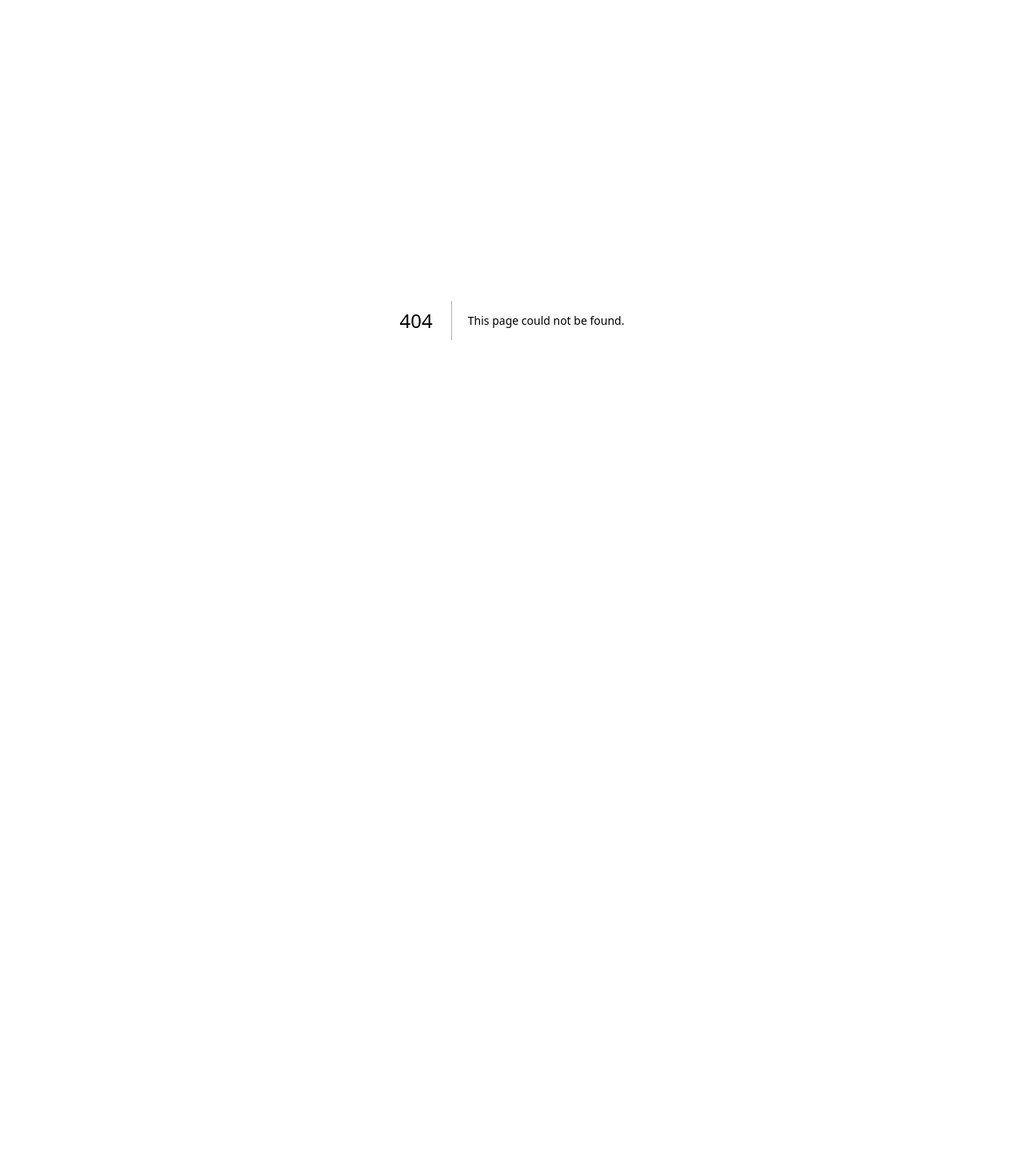
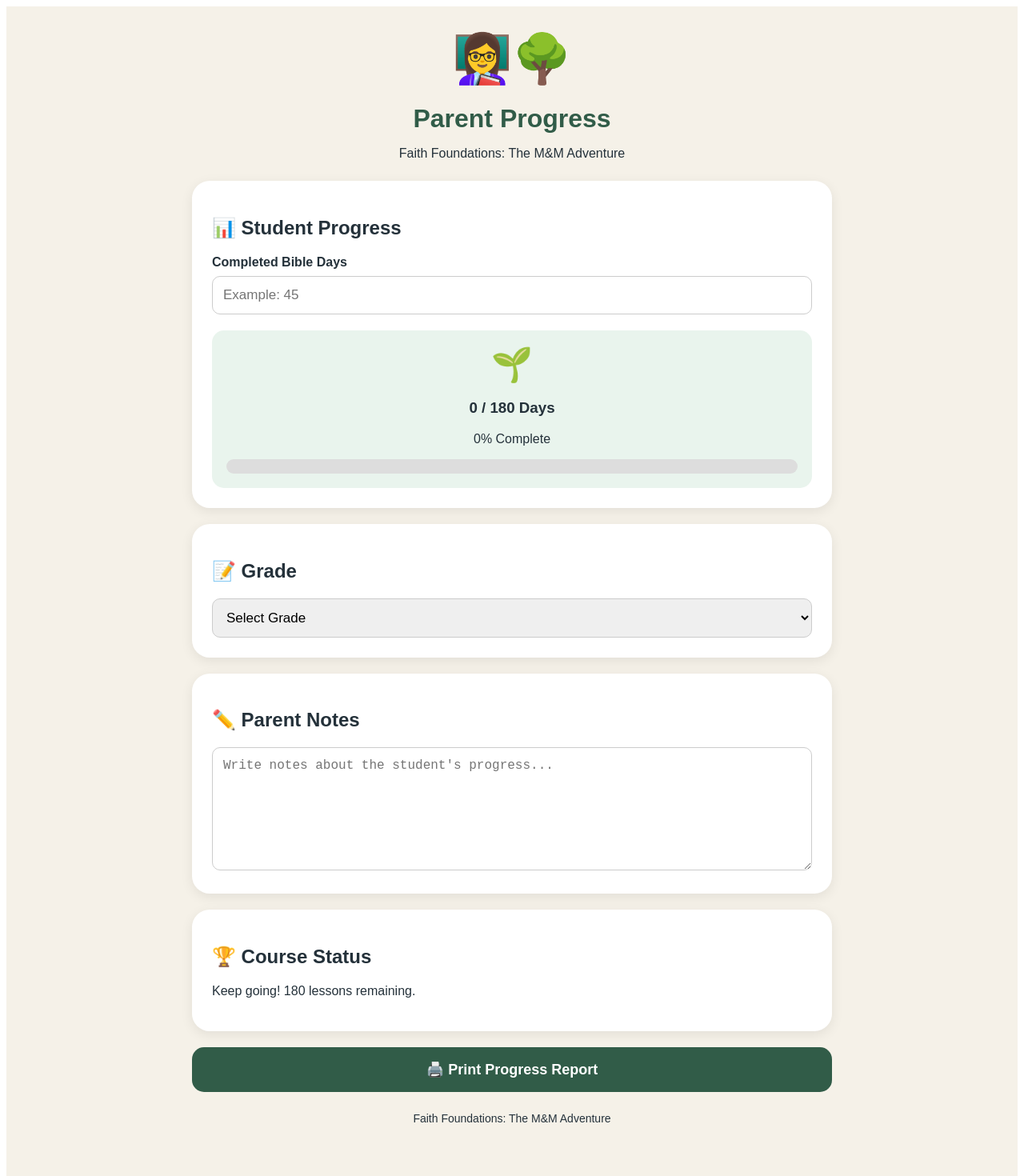
Before and after one commit to ahamilton1210ah-maker/faith-foundations-mm-adventure, a Next.js app: page /parent in a window 1280 px wide. Before the commit this address had no page. Shown: the top 1470 px of the page at 80% size. Before the commit the page ends 800 px from the top, so only its background shows below. Built offline with nearby package versions, Linux system fonts and the light colour scheme.

Commit message:
Add parent page

```diff
--- /dev/null
+++ b/app/parent/page.js
@@ -0,0 +1,253 @@
+"use client";
+
+import { useState } from "react";
+
+export default function ParentProgress() {
+  const [completedDays, setCompletedDays] = useState("");
+  const [grade, setGrade] = useState("");
+  const [notes, setNotes] = useState("");
+
+  const completed = Math.max(
+    0,
+    Math.min(180, Number(completedDays) || 0)
+  );
+
+  const percentage = Math.round((completed / 180) * 100);
+
+  function printReport() {
+    window.print();
+  }
+
+  return (
+    <main
+      style={{
+        minHeight: "100vh",
+        background: "#f5f1e8",
+        padding: "30px 15px 60px",
+        fontFamily: "Arial, sans-serif",
+        color: "#24313a"
+      }}
+    >
+      <div
+        style={{
+          maxWidth: "800px",
+          margin: "0 auto"
+        }}
+      >
+        <header
+          style={{
+            textAlign: "center",
+            marginBottom: "25px"
+          }}
+        >
+          <div style={{ fontSize: "60px" }}>👩‍🏫🌳</div>
+
+          <h1
+            style={{
+              color: "#315c48",
+              marginBottom: "5px"
+            }}
+          >
+            Parent Progress
+          </h1>
+
+          <p>
+            Faith Foundations: The M&M Adventure
+          </p>
+        </header>
+
+        <section
+          style={{
+            background: "white",
+            borderRadius: "22px",
+            padding: "25px",
+            marginBottom: "20px",
+            boxShadow: "0 4px 15px rgba(0,0,0,.08)"
+          }}
+        >
+          <h2>📊 Student Progress</h2>
+
+          <label
+            style={{
+              display: "block",
+              marginTop: "18px",
+              fontWeight: "bold"
+            }}
+          >
+            Completed Bible Days
+          </label>
+
+          <input
+            type="number"
+            min="0"
+            max="180"
+            value={completedDays}
+            onChange={(e) => setCompletedDays(e.target.value)}
+            placeholder="Example: 45"
+            style={{
+              width: "100%",
+              padding: "13px",
+              marginTop: "8px",
+              borderRadius: "10px",
+              border: "1px solid #ccc",
+              fontSize: "17px",
+              boxSizing: "border-box"
+            }}
+          />
+
+          <div
+            style={{
+              marginTop: "20px",
+              background: "#e9f4ed",
+              borderRadius: "15px",
+              padding: "18px",
+              textAlign: "center"
+            }}
+          >
+            <div style={{ fontSize: "42px" }}>
+              {percentage >= 100
+                ? "🏆"
+                : percentage >= 75
+                ? "🌲"
+                : percentage >= 50
+                ? "🌳"
+                : percentage >= 25
+                ? "🌿"
+                : "🌱"}
+            </div>
+
+            <h3>
+              {completed} / 180 Days
+            </h3>
+
+            <p>{percentage}% Complete</p>
+
+            <div
+              style={{
+                height: "18px",
+                background: "#ddd",
+                borderRadius: "20px",
+                overflow: "hidden"
+              }}
+            >
+              <div
+                style={{
+                  width: `${percentage}%`,
+                  height: "100%",
+                  background: "#6b9e5b",
+                  transition: "width .3s"
+                }}
+              />
+            </div>
+          </div>
+        </section>
+
+        <section
+          style={{
+            background: "white",
+            borderRadius: "22px",
+            padding: "25px",
+            marginBottom: "20px",
+            boxShadow: "0 4px 15px rgba(0,0,0,.08)"
+          }}
+        >
+          <h2>📝 Grade</h2>
+
+          <select
+            value={grade}
+            onChange={(e) => setGrade(e.target.value)}
+            style={{
+              width: "100%",
+              padding: "13px",
+              borderRadius: "10px",
+              border: "1px solid #ccc",
+              fontSize: "17px"
+            }}
+          >
+            <option value="">Select Grade</option>
+            <option>A — Excellent</option>
+            <option>B — Very Good</option>
+            <option>C — Good</option>
+            <option>D — Needs Improvement</option>
+            <option>Incomplete</option>
+          </select>
+        </section>
+
+        <section
+          style={{
+            background: "white",
+            borderRadius: "22px",
+            padding: "25px",
+            marginBottom: "20px",
+            boxShadow: "0 4px 15px rgba(0,0,0,.08)"
+          }}
+        >
+          <h2>✏️ Parent Notes</h2>
+
+          <textarea
+            value={notes}
+            onChange={(e) => setNotes(e.target.value)}
+            placeholder="Write notes about the student's progress..."
+            rows="7"
+            style={{
+              width: "100%",
+              padding: "13px",
+              borderRadius: "10px",
+              border: "1px solid #ccc",
+              fontSize: "16px",
+              boxSizing: "border-box",
+              resize: "vertical"
+            }}
+          />
+        </section>
+
+        <section
+          style={{
+            background: "white",
+            borderRadius: "22px",
+            padding: "25px",
+            marginBottom: "20px",
+            boxShadow: "0 4px 15px rgba(0,0,0,.08)"
+          }}
+        >
+          <h2>🏆 Course Status</h2>
+
+          <p>
+            {completed === 180
+              ? "🎉 The entire 180-day Bible course is complete!"
+              : `Keep going! ${180 - completed} lesson${
+                  180 - completed === 1 ? "" : "s"
+                } remaining.`}
+          </p>
+        </section>
+
+        <button
+          onClick={printReport}
+          style={{
+            width: "100%",
+            padding: "17px",
+            border: "none",
+            borderRadius: "15px",
+            background: "#315c48",
+            color: "white",
+            fontSize: "18px",
+            fontWeight: "bold",
+            cursor: "pointer"
+          }}
+        >
+          🖨️ Print Progress Report
+        </button>
+
+        <p
+          style={{
+            textAlign: "center",
+            marginTop: "25px",
+            fontSize: "14px"
+          }}
+        >
+          Faith Foundations: The M&M Adventure
+        </p>
+      </div>
+    </main>
+  );
+}
```
